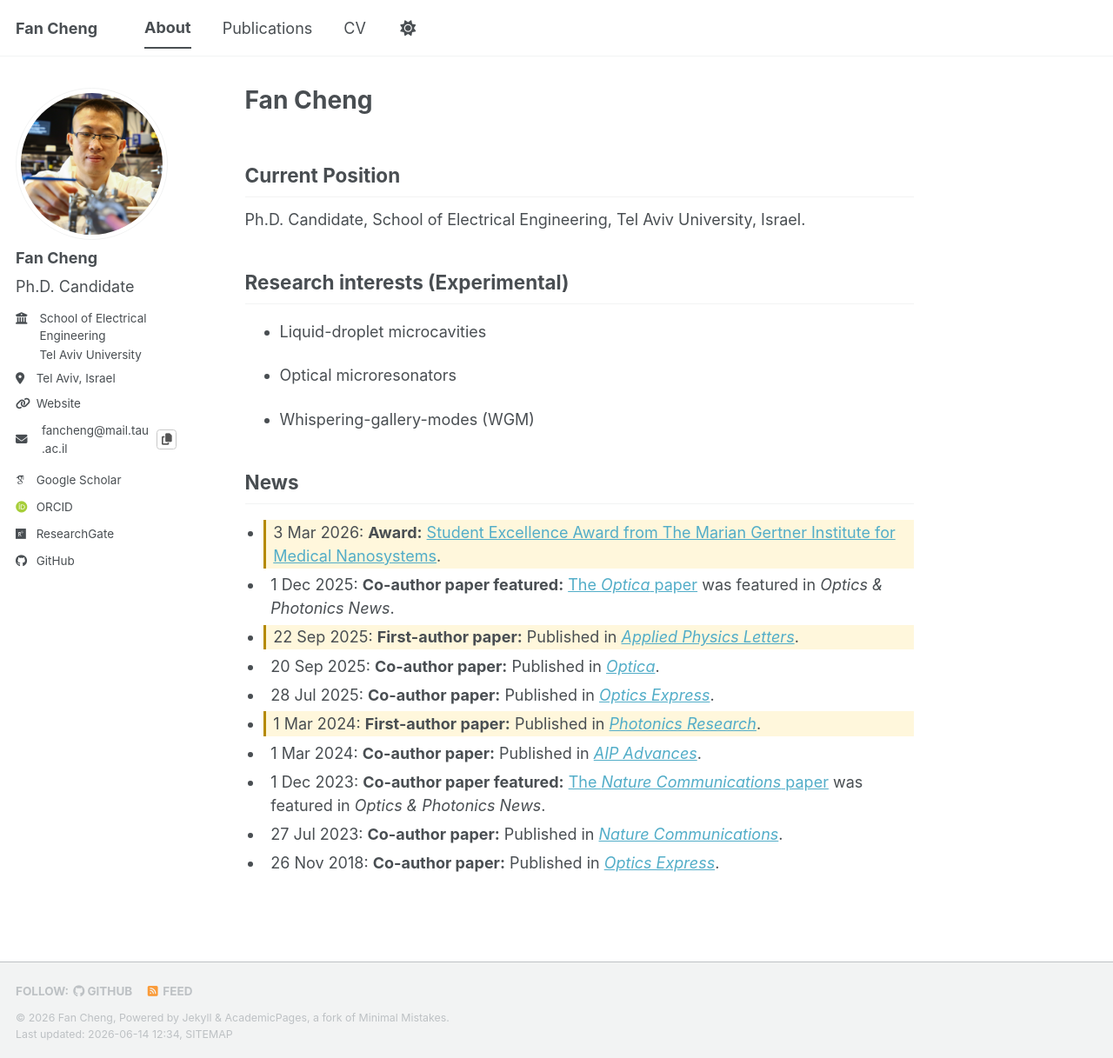
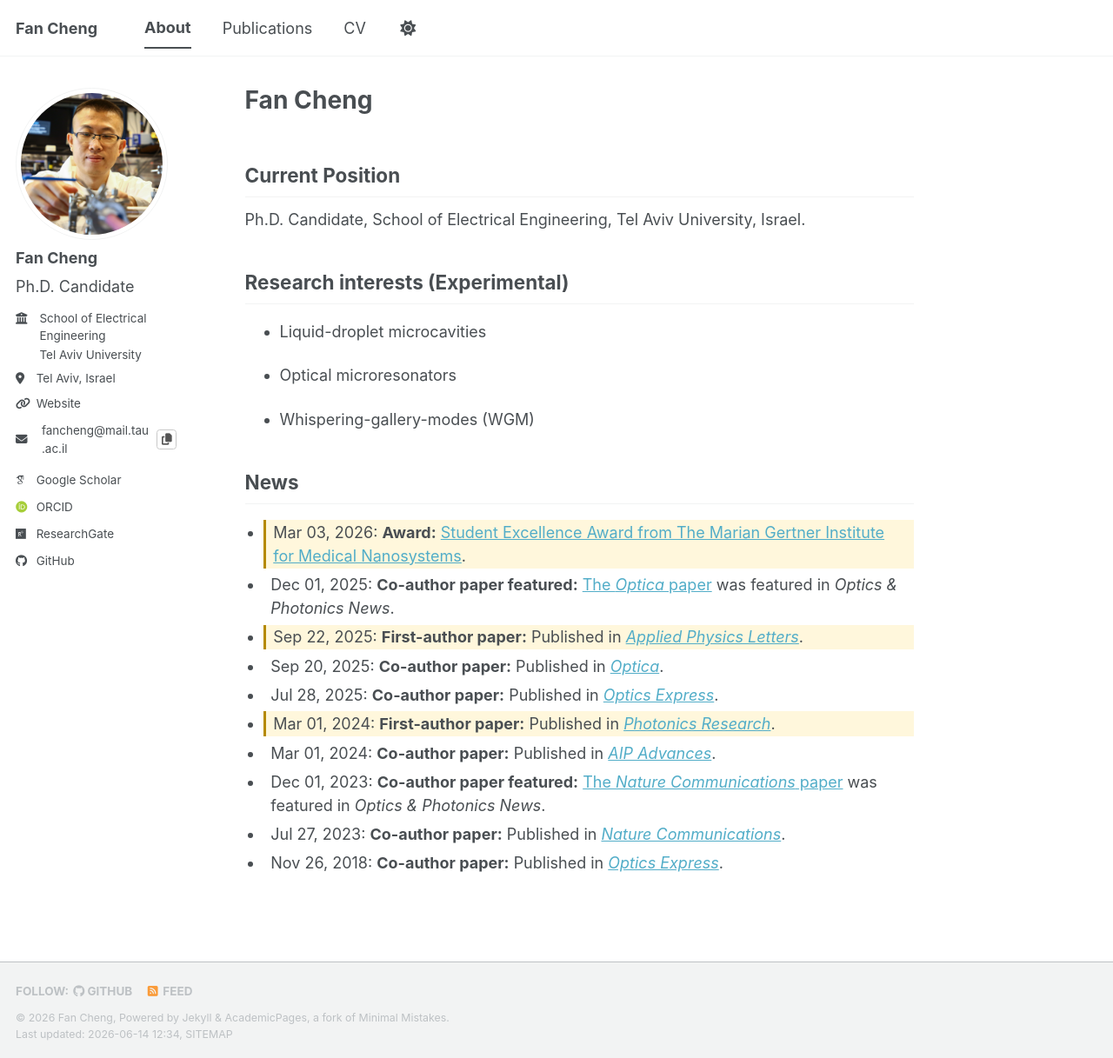
Before and after one commit to FanCheng5640/fancheng5640.github.io, a Jekyll site: the page built from _pages/about.md, in a window 1280 px wide and 1217 px high. Shown: the whole window at 87% size. Built offline with Jekyll 4.4.1, drawn with Linux system fonts in a browser that asks for light colours; some web fonts are replaced; a script bundle is joined from its source files by our own code; library files that are not in the unit come from our copies.

Commit message:
Format news dates month first

```diff
--- a/_pages/about.md
+++ b/_pages/about.md
@@ -23,14 +23,14 @@ Ph.D. Candidate, School of Electrical Engineering, Tel Aviv University, Israel.
 ## News
 
 <ul class="site-news">
-  <li class="site-news__item site-news__item--key">3 Mar 2026: <strong>Award:</strong> <a href="/cv/#award-student-excellence-gertner">Student Excellence Award from The Marian Gertner Institute for Medical Nanosystems</a>.</li>
-  <li class="site-news__item">1 Dec 2025: <strong>Co-author paper featured:</strong> <a href="/publications/#publication-publication-2025-09-20-photonic-origami-of-silica-on-a-silicon-chip-with-microresonators-and-concave-mirrors">The <em>Optica</em> paper</a> was featured in <em>Optics &amp; Photonics News</em>.</li>
-  <li class="site-news__item site-news__item--key">22 Sep 2025: <strong>First-author paper:</strong> Published in <a href="/publications/#publication-publication-2025-09-22-resonantly-enhanced-evaporation-sensing-in-liquid-droplet-whispering-gallery-cavities"><em>Applied Physics Letters</em></a>.</li>
-  <li class="site-news__item">20 Sep 2025: <strong>Co-author paper:</strong> Published in <a href="/publications/#publication-publication-2025-09-20-photonic-origami-of-silica-on-a-silicon-chip-with-microresonators-and-concave-mirrors"><em>Optica</em></a>.</li>
-  <li class="site-news__item">28 Jul 2025: <strong>Co-author paper:</strong> Published in <a href="/publications/#publication-publication-2025-07-28-observation-of-spectrally-continuous-resonance-enhancement-by-mode-coalescence"><em>Optics Express</em></a>.</li>
-  <li class="site-news__item site-news__item--key">1 Mar 2024: <strong>First-author paper:</strong> Published in <a href="/publications/#publication-publication-2024-03-01-cavity-continuum"><em>Photonics Research</em></a>.</li>
-  <li class="site-news__item">1 Mar 2024: <strong>Co-author paper:</strong> Published in <a href="/publications/#publication-publication-2024-03-01-radiation-pressure-induced-oscillations-of-an-optically-levitating-mirror"><em>AIP Advances</em></a>.</li>
-  <li class="site-news__item">1 Dec 2023: <strong>Co-author paper featured:</strong> <a href="/publications/#publication-publication-2023-07-27-absorption-induced-transmission-in-plasma-microphotonics">The <em>Nature Communications</em> paper</a> was featured in <em>Optics &amp; Photonics News</em>.</li>
-  <li class="site-news__item">27 Jul 2023: <strong>Co-author paper:</strong> Published in <a href="/publications/#publication-publication-2023-07-27-absorption-induced-transmission-in-plasma-microphotonics"><em>Nature Communications</em></a>.</li>
-  <li class="site-news__item">26 Nov 2018: <strong>Co-author paper:</strong> Published in <a href="/publications/#publication-publication-2018-11-26-nondestructive-measurement-of-nanofiber-diameters-using-microfiber-tip"><em>Optics Express</em></a>.</li>
+  <li class="site-news__item site-news__item--key">Mar 03, 2026: <strong>Award:</strong> <a href="/cv/#award-student-excellence-gertner">Student Excellence Award from The Marian Gertner Institute for Medical Nanosystems</a>.</li>
+  <li class="site-news__item">Dec 01, 2025: <strong>Co-author paper featured:</strong> <a href="/publications/#publication-publication-2025-09-20-photonic-origami-of-silica-on-a-silicon-chip-with-microresonators-and-concave-mirrors">The <em>Optica</em> paper</a> was featured in <em>Optics &amp; Photonics News</em>.</li>
+  <li class="site-news__item site-news__item--key">Sep 22, 2025: <strong>First-author paper:</strong> Published in <a href="/publications/#publication-publication-2025-09-22-resonantly-enhanced-evaporation-sensing-in-liquid-droplet-whispering-gallery-cavities"><em>Applied Physics Letters</em></a>.</li>
+  <li class="site-news__item">Sep 20, 2025: <strong>Co-author paper:</strong> Published in <a href="/publications/#publication-publication-2025-09-20-photonic-origami-of-silica-on-a-silicon-chip-with-microresonators-and-concave-mirrors"><em>Optica</em></a>.</li>
+  <li class="site-news__item">Jul 28, 2025: <strong>Co-author paper:</strong> Published in <a href="/publications/#publication-publication-2025-07-28-observation-of-spectrally-continuous-resonance-enhancement-by-mode-coalescence"><em>Optics Express</em></a>.</li>
+  <li class="site-news__item site-news__item--key">Mar 01, 2024: <strong>First-author paper:</strong> Published in <a href="/publications/#publication-publication-2024-03-01-cavity-continuum"><em>Photonics Research</em></a>.</li>
+  <li class="site-news__item">Mar 01, 2024: <strong>Co-author paper:</strong> Published in <a href="/publications/#publication-publication-2024-03-01-radiation-pressure-induced-oscillations-of-an-optically-levitating-mirror"><em>AIP Advances</em></a>.</li>
+  <li class="site-news__item">Dec 01, 2023: <strong>Co-author paper featured:</strong> <a href="/publications/#publication-publication-2023-07-27-absorption-induced-transmission-in-plasma-microphotonics">The <em>Nature Communications</em> paper</a> was featured in <em>Optics &amp; Photonics News</em>.</li>
+  <li class="site-news__item">Jul 27, 2023: <strong>Co-author paper:</strong> Published in <a href="/publications/#publication-publication-2023-07-27-absorption-induced-transmission-in-plasma-microphotonics"><em>Nature Communications</em></a>.</li>
+  <li class="site-news__item">Nov 26, 2018: <strong>Co-author paper:</strong> Published in <a href="/publications/#publication-publication-2018-11-26-nondestructive-measurement-of-nanofiber-diameters-using-microfiber-tip"><em>Optics Express</em></a>.</li>
 </ul>
```
